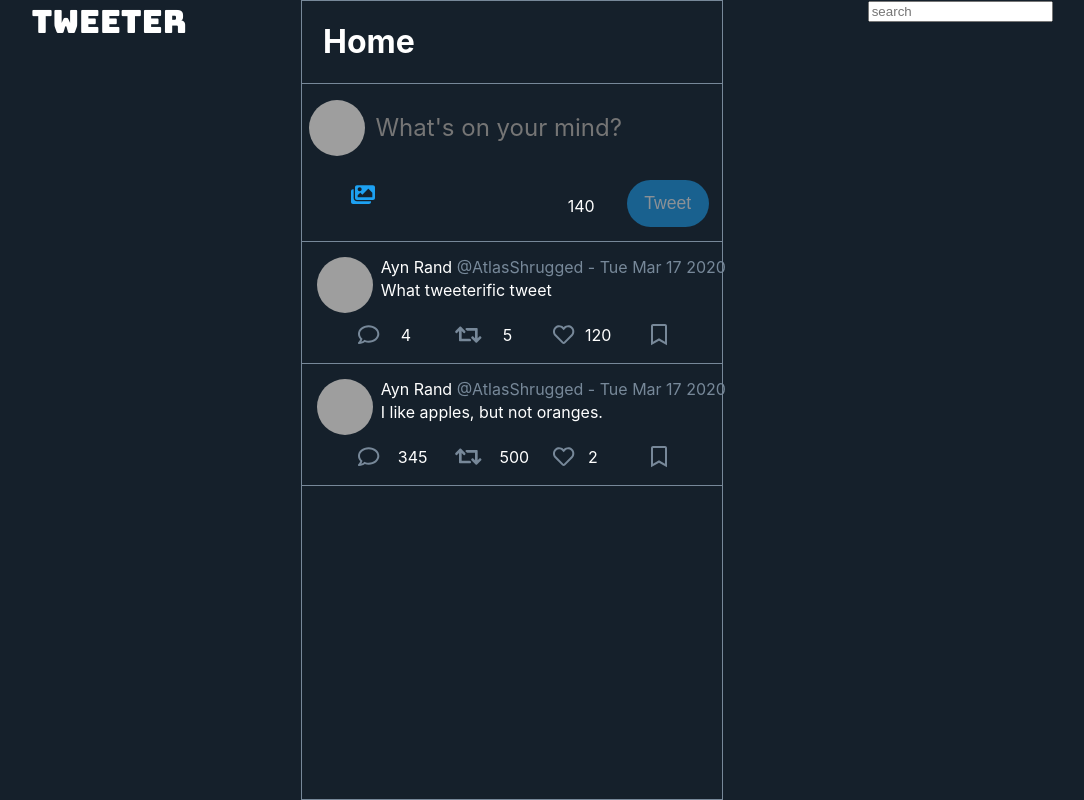
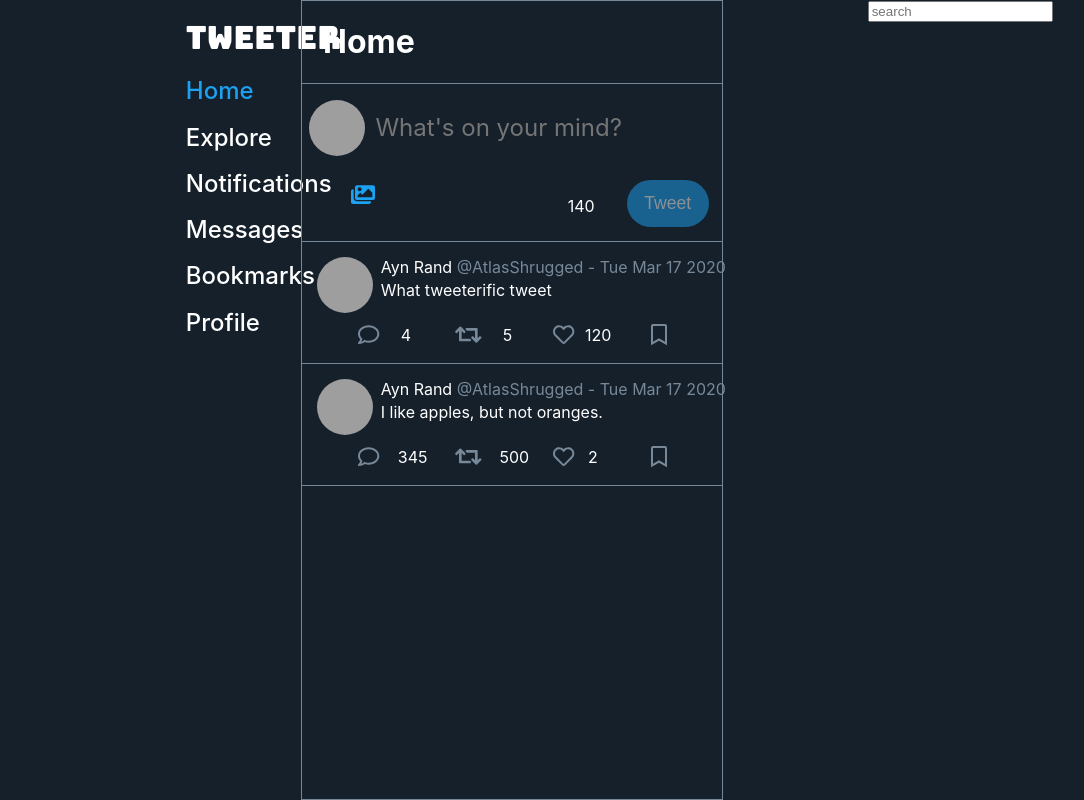
Before and after one commit to jadk97/tweeter-2.0, a React (Create React App) app: page /home in a window 1280 px wide. Shown: the whole page, without its empty margins (83-1167 px from the left). Built offline with nearby package versions, Linux system fonts and the light colour scheme; grey boxes are pictures that could not be loaded.

Commit message:
setup some basic routing and began populating the NavBar components with items and applied some basic styling

```diff
--- a/package.json
+++ b/package.json
@@ -13,6 +13,7 @@
     "moment": "^2.24.0",
     "react": "^16.13.0",
     "react-dom": "^16.13.0",
+    "react-router-dom": "^5.1.2",
     "react-scripts": "3.4.0",
     "react-textarea-autosize": "^7.1.2"
   },
--- a/src/App.js
+++ b/src/App.js
@@ -1,4 +1,5 @@
 import React, { useState, useEffect } from 'react';
+import { BrowserRouter as Router, Switch, Route, Link } from "react-router-dom";
 import logo from './logo.svg';
 import './App.css';
 import Home from "./components/Home";
@@ -58,7 +59,10 @@ function App() {
     setTimeline((prev) => [tweet, ...prev])
   }
   return (
+    <Router>
       <div className="App">
+        <Switch>
+          <Route path="/home">
             <div className="layout">
               <NavBar />
               <Home>
@@ -70,7 +74,10 @@ function App() {
               </Home>
               <SideBar />
             </div>
+          </Route>
+        </Switch>
       </div>
+    </Router>
   );
 }
 
--- a/src/components/NavBar.css
+++ b/src/components/NavBar.css
@@ -9,3 +9,25 @@ nav {
   order: 1;
 
 }
+
+nav ul{
+  list-style: none;
+  text-align: left;
+  padding-left: 70%;
+}
+
+nav ul li {
+  text-decoration: none;
+  font-size: 1.5em;
+  font-weight: 500;
+  margin-top: 15%;
+}
+
+nav ul a {
+  text-decoration: none;
+  color: white;
+}
+
+nav ul a.__selected{
+  color: #1da1f2;
+}
--- a/src/components/NavBar.js
+++ b/src/components/NavBar.js
@@ -1,11 +1,32 @@
 import React from "react";
+import { NavLink } from "react-router-dom";
 import "./NavBar.css";
 const NavBar = (props) => {
   return (
     <nav>
-      <span className="logo">Tweeter</span>
+      <ul>
+        <span className="logo">Tweeter</span>
+        <li>
+          <NavLink to="/home" activeClassName="__selected">Home</NavLink>
+        </li>
+        <li>
+          <NavLink to="/explore" activeClassName="__selected">Explore</NavLink>
+        </li>
+        <li>
+          <NavLink to="/notifications" activeClassName="__selected">Notifications</NavLink>
+        </li>
+        <li>
+          <NavLink to="messages" activeClassName="__selected">Messages</NavLink>
+        </li>
+        <li>
+          <NavLink to="/bookmarks" activeClassName="__selected">Bookmarks</NavLink>
+        </li>
+        <li>
+          <NavLink to="/:userHandle" activeClassName="__selected">Profile</NavLink>
+        </li>
+      </ul>
     </nav>
-    )
+  )
 };
 
 export default NavBar;
```
Also changed, not shown: 1 other file (tests, documents, lock files or other folders). Lines whose indentation alone changed are shown as unchanged.
